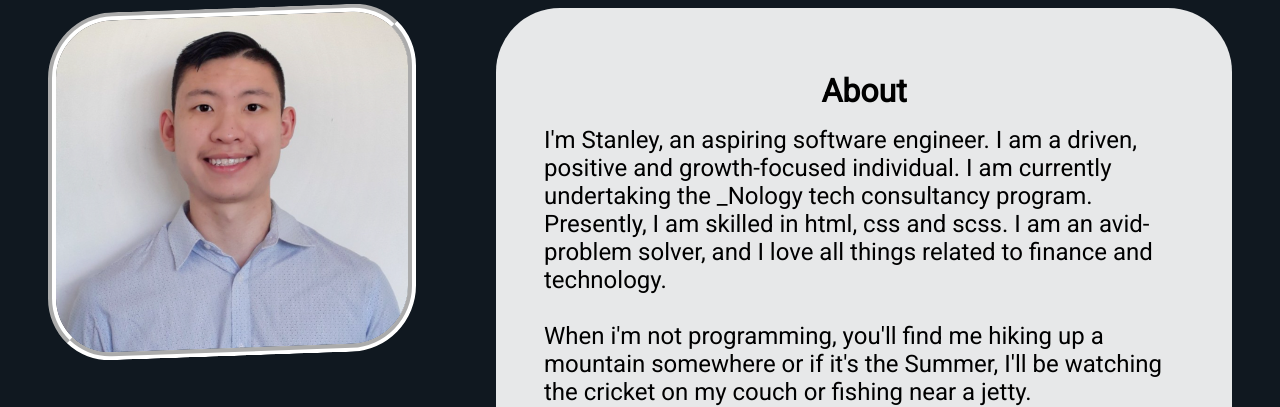
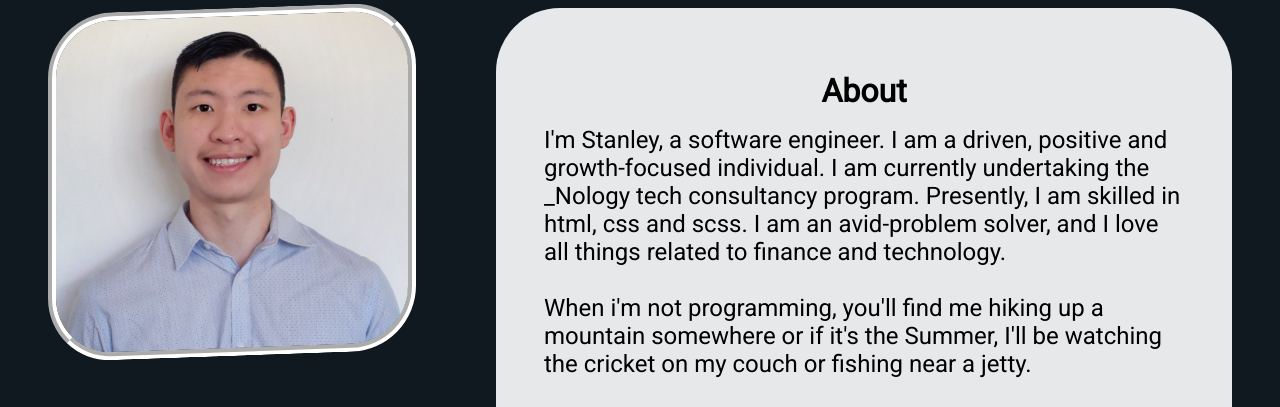
Before and after one commit to StanleyY7/StanleyY7.github.io, a plain HTML site: page index.html in a window 1280 px wide. Shown: the part 840-1247 px from the top of the page. Drawn offline with Linux system fonts and the light colour scheme.

Commit message:
updated logo, did spell checks

```diff
--- a/index.html
+++ b/index.html
@@ -61,11 +61,11 @@
         <div class="global-content-grid">
           <h2 id="about">About</h2>
           <p>
-            I'm Stanley, an aspiring software engineer. I am a driven, positive
-            and growth-focused individual. I am currently undertaking the
-            _Nology tech consultancy program. Presently, I am skilled in html,
-            css and scss. I am an avid-problem solver, and I love all things
-            related to finance and technology.
+            I'm Stanley, a software engineer. I am a driven, positive and
+            growth-focused individual. I am currently undertaking the _Nology
+            tech consultancy program. Presently, I am skilled in html, css and
+            scss. I am an avid-problem solver, and I love all things related to
+            finance and technology.
           </p>
           <br />
           <p>
```
Also changed, not shown: 404.html (+1 -1 lines), assets/logo.png (deleted), assets/sicon.png.
